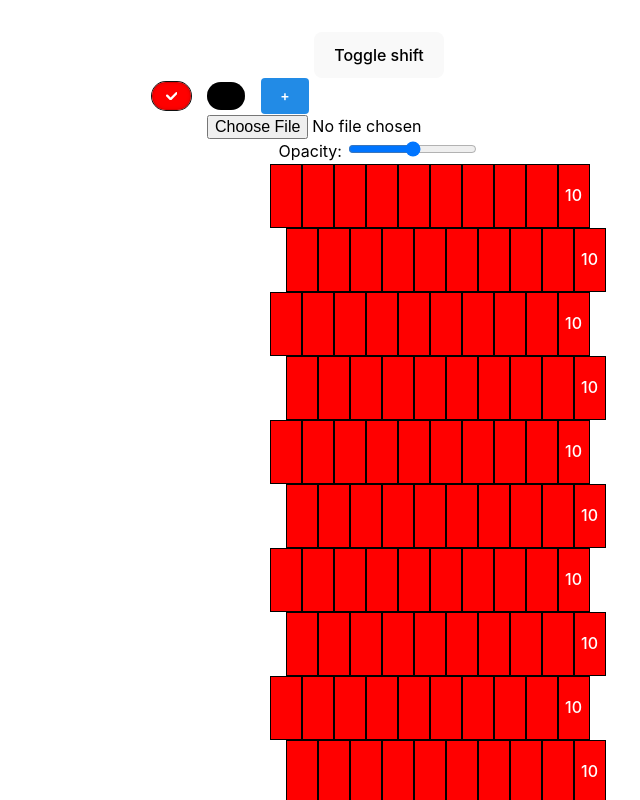
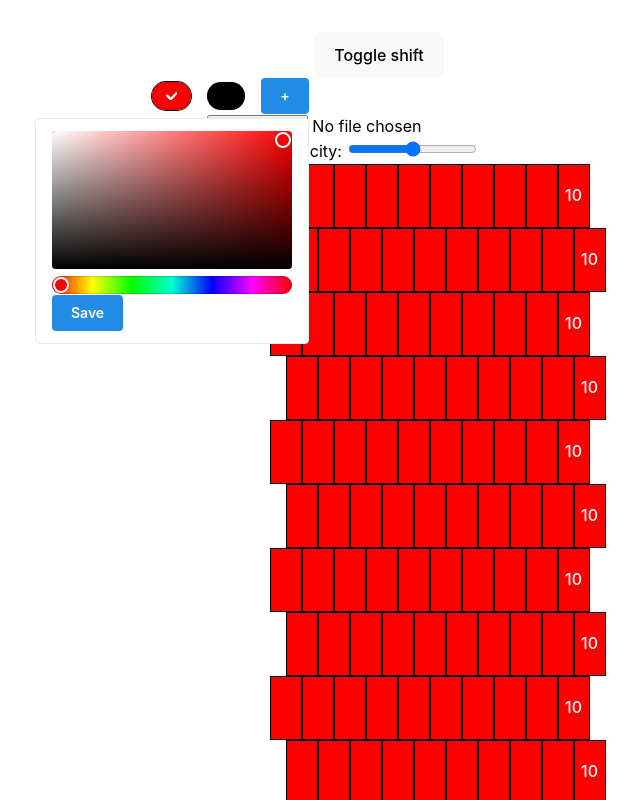
Before and after one commit to julioolvr/patterns, a React (Vite) app: page / in a window 1280 px wide. Both pictures are taken after a click on the button 432 px from the left and 95 px from the top of the page. Shown: the top 800 px of the page, without its empty margins (261-901 px from the left). Built offline with nearby package versions, Linux system fonts and the light colour scheme.

Commit message:
Edit palette

```diff
--- a/src/Pattern.tsx
+++ b/src/Pattern.tsx
@@ -100,6 +100,9 @@ function usePattern(width: number, height: number) {
     },
     addColor(color: Color) {
       palette.addColor(color);
+    },
+    updateColor(index: number, color: Color) {
+      palette.updateColor(index, color);
     },
   };
 }
@@ -211,6 +214,9 @@ export default function Editor() {
         selectedColorIndex={currentColorIndex}
         onSelectColorIndex={setCurrentColorIndex}
         onAddColor={(newColor) => pattern.addColor(newColor)}
+        onUpdateColor={(index, newColor) =>
+          pattern.updateColor(index, newColor)
+        }
       />
       <ImageSelector onSelect={(imageUrl) => setImageUrl(imageUrl)} />
       <OpacitySelector opacity={imageOpacity} setOpacity={setImageOpacity} />
--- a/src/components/PaletteSelector.tsx
+++ b/src/components/PaletteSelector.tsx
@@ -6,7 +6,7 @@ import {
   Group,
   Popover,
 } from "@mantine/core";
-import { useState } from "react";
+import { useEffect, useState } from "react";
 import tinycolor from "tinycolor2";
 
 import foregroundColorForBackground from "../utils/foregroundColorForBackground";
@@ -17,28 +17,20 @@ export default function PaletteSelector({
   selectedColorIndex,
   onSelectColorIndex,
   onAddColor,
+  onUpdateColor,
 }: PaletteSelectorProps) {
   const [newColor, setNewColor] = useState("#880055");
 
   return (
     <Group>
       {palette.colors.map((color, index) => (
-        <ColorSwatch
+        <PaletteColor
           key={index}
-          component="button"
-          color={color.toHexString()}
-          onClick={() => onSelectColorIndex(index)}
-        >
-          {selectedColorIndex === index && (
-            <CheckIcon
-              style={{
-                width: "30%",
-                height: "30%",
-                color: foregroundColorForBackground(color).toHexString(),
-              }}
-            />
-          )}
-        </ColorSwatch>
+          color={color}
+          isSelected={index === selectedColorIndex}
+          onSelectColor={() => onSelectColorIndex(index)}
+          onUpdateColor={(newColor) => onUpdateColor(index, newColor)}
+        />
       ))}
 
       <Popover>
@@ -59,4 +51,81 @@ type PaletteSelectorProps = {
   selectedColorIndex: number;
   onSelectColorIndex: (index: number) => void;
   onAddColor: (newColor: Color) => void;
+  onUpdateColor: (index: number, newColor: Color) => void;
 };
+
+function PaletteColor({
+  color,
+  isSelected,
+  onSelectColor,
+  onUpdateColor,
+}: PaletteColorProps) {
+  const [isEditingColor, setIsEditingColor] = useState(false);
+  const [currentColor, setCurrentColor] = useState(color);
+  const [newColor, setNewColor] = useState(currentColor);
+
+  const editColor = () => {
+    if (isEditingColor) {
+      return false;
+    }
+
+    setNewColor(currentColor);
+    setIsEditingColor(true);
+  };
+
+  const persistEdit = () => {
+    setCurrentColor(newColor);
+    setIsEditingColor(false);
+  };
+
+  const discardEdit = () => {
+    setNewColor(currentColor);
+    setIsEditingColor(false);
+  };
+
+  useEffect(() => {
+    console;
+    onUpdateColor(newColor);
+  }, [newColor, onUpdateColor]);
+
+  return (
+    <Popover
+      opened={isEditingColor}
+      onChange={setIsEditingColor}
+      onClose={discardEdit}
+    >
+      <Popover.Target>
+        <ColorSwatch
+          component="button"
+          color={color.toHexString()}
+          onClick={() => (isSelected ? editColor() : onSelectColor())}
+        >
+          {isSelected && (
+            <CheckIcon
+              style={{
+                width: "30%",
+                height: "30%",
+                color: foregroundColorForBackground(color).toHexString(),
+              }}
+            />
+          )}
+        </ColorSwatch>
+      </Popover.Target>
+
+      <Popover.Dropdown>
+        <ColorPicker
+          value={newColor.toHexString()}
+          onChange={(color) => setNewColor(tinycolor(color))}
+        />
+        <Button onClick={() => persistEdit()}>Save</Button>
+      </Popover.Dropdown>
+    </Popover>
+  );
+}
+
+type PaletteColorProps = {
+  color: Color;
+  isSelected: boolean;
+  onSelectColor: () => void;
+  onUpdateColor: (newColor: Color) => void;
+};
--- a/src/modules/palette.ts
+++ b/src/modules/palette.ts
@@ -6,6 +6,7 @@ export type Color = tinycolor.Instance;
 export type Palette = {
   colors: Array<Color>;
   addColor: (newColor: Color) => void;
+  updateColor: (index: number, newColor: Color) => void;
 };
 
 export default function usePalette(): Palette {
@@ -18,5 +19,10 @@ export default function usePalette(): Palette {
         draft.push(newColor);
       });
     },
+    updateColor(index: number, color: Color) {
+      setColors((draft) => {
+        draft[index] = color;
+      });
+    },
   };
 }
```
